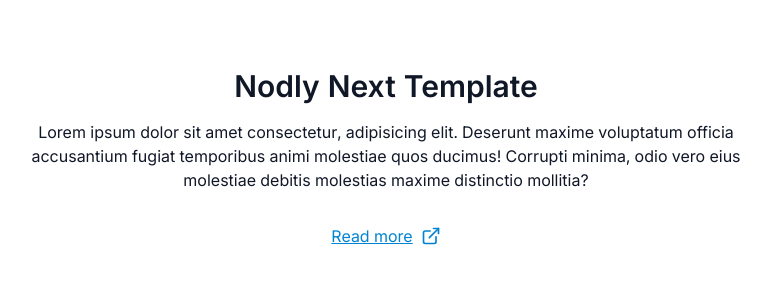
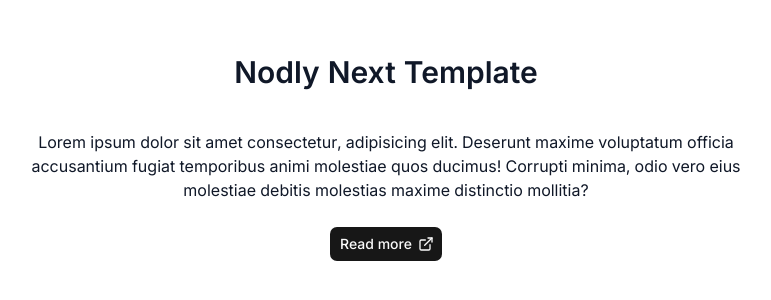
Before and after one commit to nodly/next-template, a Next.js app: page / in a window 1280 px wide. Shown: the part 242-542 px from the top of the page, without its empty margins (254-1025 px from the left). Built offline with nearby package versions, Linux system fonts and the light colour scheme.

Commit message:
feat: add shadcn

```diff
--- a/package.json
+++ b/package.json
@@ -16,11 +16,14 @@
     "check-types": "next typegen && tsc --noEmit"
   },
   "dependencies": {
+    "@base-ui/react": "1.4.1",
+    "class-variance-authority": "0.7.1",
     "clsx": "2.1.1",
     "lucide-react": "1.14.0",
     "next": "16.2.4",
     "react": "19.2.5",
     "react-dom": "19.2.5",
+    "shadcn": "4.7.0",
     "tailwind-merge": "3.5.0",
     "zod": "4.4.3"
   },
--- a/src/app/layout.tsx
+++ b/src/app/layout.tsx
@@ -13,7 +13,7 @@
 
 const inter = Inter({
   subsets: ['latin'],
-  variable: '--font-inter',
+  variable: '--font-sans',
 });
 
 export const viewport: Viewport = {
--- a/src/app/page.tsx
+++ b/src/app/page.tsx
@@ -1,21 +1,12 @@
 import { ExternalLinkIcon } from 'lucide-react';
 
-import { cn } from '@/lib/utils';
+import { Button } from '@/components/ui/button';
 
 export default function Home() {
   return (
     <div className="py-20">
       <div className="mx-auto max-w-7xl px-6 sm:px-12">
-        <div
-          className={cn(
-            'flex',
-            'min-h-[calc(100dvh---spacing(40))]',
-            'flex-col',
-            'text-center',
-            'items-center',
-            'justify-center',
-          )}
-        >
+        <div className="flex min-h-[calc(100dvh---spacing(40))] flex-col items-center justify-center gap-6 text-center">
           <h1 className="text-2xl font-semibold sm:text-3xl">
             Nodly Next Template
           </h1>
@@ -25,13 +16,10 @@
             molestiae quos ducimus! Corrupti minima, odio vero eius molestiae
             debitis molestias maxime distinctio mollitia?
           </p>
-          <a
-            href="#"
-            className="mt-8 flex items-center gap-2 text-sky-600 underline transition-colors hover:text-sky-700"
-          >
+          <Button>
             <span>Read more</span>
-            <ExternalLinkIcon className="size-5" />
-          </a>
+            <ExternalLinkIcon data-icon="inline-end" />
+          </Button>
         </div>
       </div>
     </div>
--- /dev/null
+++ b/src/components/ui/button.tsx
@@ -0,0 +1,60 @@
+import type { VariantProps } from 'class-variance-authority';
+
+import { Button as ButtonPrimitive } from '@base-ui/react/button';
+import { cva } from 'class-variance-authority';
+
+import { cn } from '@/lib/utils';
+
+const buttonVariants = cva(
+  "group/button focus-visible:border-ring focus-visible:ring-ring/50 aria-invalid:border-destructive aria-invalid:ring-destructive/20 dark:aria-invalid:border-destructive/50 dark:aria-invalid:ring-destructive/40 inline-flex shrink-0 items-center justify-center rounded-md border border-transparent bg-clip-padding text-sm font-medium whitespace-nowrap transition-all outline-none select-none focus-visible:ring-3 active:not-aria-[haspopup]:translate-y-px disabled:pointer-events-none disabled:opacity-50 aria-invalid:ring-3 [&_svg]:pointer-events-none [&_svg]:shrink-0 [&_svg:not([class*='size-'])]:size-4",
+  {
+    variants: {
+      variant: {
+        default: 'bg-primary text-primary-foreground hover:bg-primary/80',
+        outline:
+          'border-border bg-background hover:bg-muted hover:text-foreground aria-expanded:bg-muted aria-expanded:text-foreground dark:border-input dark:bg-input/30 dark:hover:bg-input/50 shadow-xs',
+        secondary:
+          'bg-secondary text-secondary-foreground hover:bg-secondary/80 aria-expanded:bg-secondary aria-expanded:text-secondary-foreground',
+        ghost:
+          'hover:bg-muted hover:text-foreground aria-expanded:bg-muted aria-expanded:text-foreground dark:hover:bg-muted/50',
+        destructive:
+          'bg-destructive/10 text-destructive hover:bg-destructive/20 focus-visible:border-destructive/40 focus-visible:ring-destructive/20 dark:bg-destructive/20 dark:hover:bg-destructive/30 dark:focus-visible:ring-destructive/40',
+        link: 'text-primary underline-offset-4 hover:underline',
+      },
+      size: {
+        default:
+          'h-9 gap-1.5 px-2.5 in-data-[slot=button-group]:rounded-md has-data-[icon=inline-end]:pr-2 has-data-[icon=inline-start]:pl-2',
+        xs: "h-6 gap-1 rounded-[min(var(--radius-md),8px)] px-2 text-xs in-data-[slot=button-group]:rounded-md has-data-[icon=inline-end]:pr-1.5 has-data-[icon=inline-start]:pl-1.5 [&_svg:not([class*='size-'])]:size-3",
+        sm: 'h-8 gap-1 rounded-[min(var(--radius-md),10px)] px-2.5 in-data-[slot=button-group]:rounded-md has-data-[icon=inline-end]:pr-1.5 has-data-[icon=inline-start]:pl-1.5',
+        lg: 'h-10 gap-1.5 px-2.5 has-data-[icon=inline-end]:pr-2 has-data-[icon=inline-start]:pl-2',
+        icon: 'size-9',
+        'icon-xs':
+          "size-6 rounded-[min(var(--radius-md),8px)] in-data-[slot=button-group]:rounded-md [&_svg:not([class*='size-'])]:size-3",
+        'icon-sm':
+          'size-8 rounded-[min(var(--radius-md),10px)] in-data-[slot=button-group]:rounded-md',
+        'icon-lg': 'size-10',
+      },
+    },
+    defaultVariants: {
+      variant: 'default',
+      size: 'default',
+    },
+  },
+);
+
+function Button({
+  className,
+  variant = 'default',
+  size = 'default',
+  ...props
+}: ButtonPrimitive.Props & VariantProps<typeof buttonVariants>) {
+  return (
+    <ButtonPrimitive
+      data-slot="button"
+      className={cn(buttonVariants({ variant, size, className }))}
+      {...props}
+    />
+  );
+}
+
+export { Button, buttonVariants };
--- a/src/global.css
+++ b/src/global.css
@@ -1,7 +1,135 @@
 @import 'tailwindcss';
+@import 'tw-animate-css';
+@import 'shadcn/tailwind.css';
+
+@custom-variant dark (&:is(.dark *));
 
 @plugin '@tailwindcss/typography';
 
 @theme {
   --font-sans: var(--font-inter), sans-serif;
 }
+
+@theme inline {
+  --font-heading: var(--font-sans);
+  --font-sans: var(--font-sans);
+  --color-sidebar-ring: var(--sidebar-ring);
+  --color-sidebar-border: var(--sidebar-border);
+  --color-sidebar-accent-foreground: var(--sidebar-accent-foreground);
+  --color-sidebar-accent: var(--sidebar-accent);
+  --color-sidebar-primary-foreground: var(--sidebar-primary-foreground);
+  --color-sidebar-primary: var(--sidebar-primary);
+  --color-sidebar-foreground: var(--sidebar-foreground);
+  --color-sidebar: var(--sidebar);
+  --color-chart-5: var(--chart-5);
+  --color-chart-4: var(--chart-4);
+  --color-chart-3: var(--chart-3);
+  --color-chart-2: var(--chart-2);
+  --color-chart-1: var(--chart-1);
+  --color-ring: var(--ring);
+  --color-input: var(--input);
+  --color-border: var(--border);
+  --color-destructive: var(--destructive);
+  --color-accent-foreground: var(--accent-foreground);
+  --color-accent: var(--accent);
+  --color-muted-foreground: var(--muted-foreground);
+  --color-muted: var(--muted);
+  --color-secondary-foreground: var(--secondary-foreground);
+  --color-secondary: var(--secondary);
+  --color-primary-foreground: var(--primary-foreground);
+  --color-primary: var(--primary);
+  --color-popover-foreground: var(--popover-foreground);
+  --color-popover: var(--popover);
+  --color-card-foreground: var(--card-foreground);
+  --color-card: var(--card);
+  --color-foreground: var(--foreground);
+  --color-background: var(--background);
+  --radius-sm: calc(var(--radius) * 0.6);
+  --radius-md: calc(var(--radius) * 0.8);
+  --radius-lg: var(--radius);
+  --radius-xl: calc(var(--radius) * 1.4);
+  --radius-2xl: calc(var(--radius) * 1.8);
+  --radius-3xl: calc(var(--radius) * 2.2);
+  --radius-4xl: calc(var(--radius) * 2.6);
+}
+
+:root {
+  --background: oklch(1 0 0);
+  --foreground: oklch(0.145 0 0);
+  --card: oklch(1 0 0);
+  --card-foreground: oklch(0.145 0 0);
+  --popover: oklch(1 0 0);
+  --popover-foreground: oklch(0.145 0 0);
+  --primary: oklch(0.205 0 0);
+  --primary-foreground: oklch(0.985 0 0);
+  --secondary: oklch(0.97 0 0);
+  --secondary-foreground: oklch(0.205 0 0);
+  --muted: oklch(0.97 0 0);
+  --muted-foreground: oklch(0.556 0 0);
+  --accent: oklch(0.97 0 0);
+  --accent-foreground: oklch(0.205 0 0);
+  --destructive: oklch(0.577 0.245 27.325);
+  --border: oklch(0.922 0 0);
+  --input: oklch(0.922 0 0);
+  --ring: oklch(0.708 0 0);
+  --chart-1: oklch(0.87 0 0);
+  --chart-2: oklch(0.556 0 0);
+  --chart-3: oklch(0.439 0 0);
+  --chart-4: oklch(0.371 0 0);
+  --chart-5: oklch(0.269 0 0);
+  --radius: 0.625rem;
+  --sidebar: oklch(0.985 0 0);
+  --sidebar-foreground: oklch(0.145 0 0);
+  --sidebar-primary: oklch(0.205 0 0);
+  --sidebar-primary-foreground: oklch(0.985 0 0);
+  --sidebar-accent: oklch(0.97 0 0);
+  --sidebar-accent-foreground: oklch(0.205 0 0);
+  --sidebar-border: oklch(0.922 0 0);
+  --sidebar-ring: oklch(0.708 0 0);
+}
+
+.dark {
+  --background: oklch(0.145 0 0);
+  --foreground: oklch(0.985 0 0);
+  --card: oklch(0.205 0 0);
+  --card-foreground: oklch(0.985 0 0);
+  --popover: oklch(0.205 0 0);
+  --popover-foreground: oklch(0.985 0 0);
+  --primary: oklch(0.922 0 0);
+  --primary-foreground: oklch(0.205 0 0);
+  --secondary: oklch(0.269 0 0);
+  --secondary-foreground: oklch(0.985 0 0);
+  --muted: oklch(0.269 0 0);
+  --muted-foreground: oklch(0.708 0 0);
+  --accent: oklch(0.269 0 0);
+  --accent-foreground: oklch(0.985 0 0);
+  --destructive: oklch(0.704 0.191 22.216);
+  --border: oklch(1 0 0 / 10%);
+  --input: oklch(1 0 0 / 15%);
+  --ring: oklch(0.556 0 0);
+  --chart-1: oklch(0.87 0 0);
+  --chart-2: oklch(0.556 0 0);
+  --chart-3: oklch(0.439 0 0);
+  --chart-4: oklch(0.371 0 0);
+  --chart-5: oklch(0.269 0 0);
+  --sidebar: oklch(0.205 0 0);
+  --sidebar-foreground: oklch(0.985 0 0);
+  --sidebar-primary: oklch(0.488 0.243 264.376);
+  --sidebar-primary-foreground: oklch(0.985 0 0);
+  --sidebar-accent: oklch(0.269 0 0);
+  --sidebar-accent-foreground: oklch(0.985 0 0);
+  --sidebar-border: oklch(1 0 0 / 10%);
+  --sidebar-ring: oklch(0.556 0 0);
+}
+
+@layer base {
+  * {
+    @apply border-border outline-ring/50;
+  }
+  body {
+    @apply bg-background text-foreground;
+  }
+  html {
+    @apply font-sans;
+  }
+}
```
Also changed, not shown: components.json (added), 1 other file (tests, documents, lock files or other folders).
